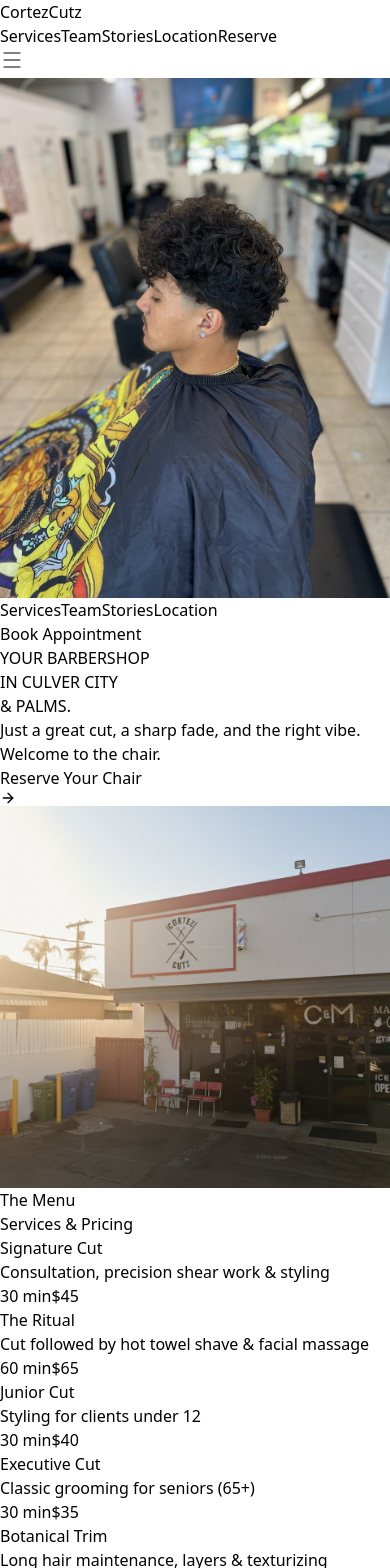
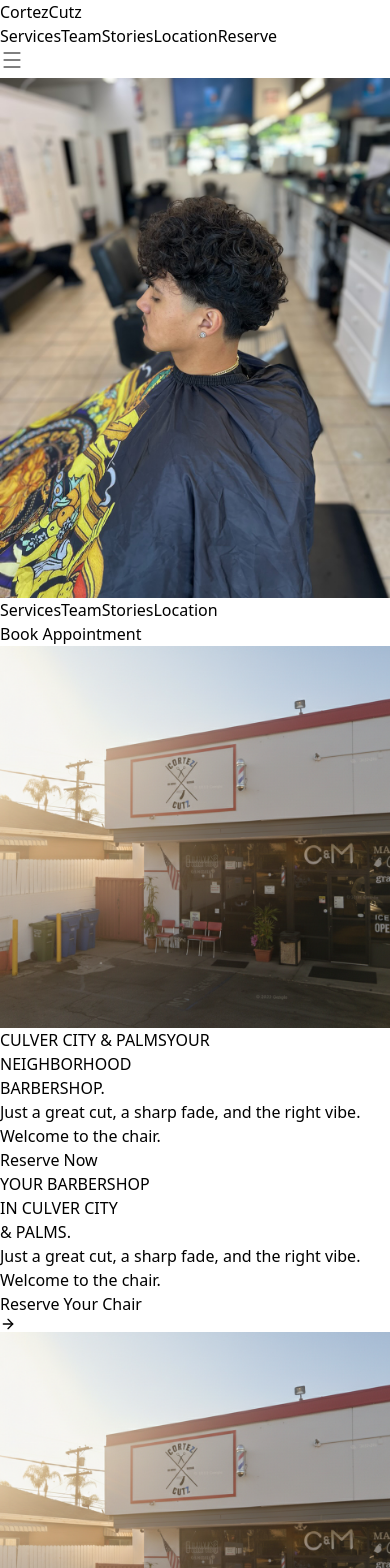
Before and after one commit to RBG-WebDesign/cortezcutz, a React (Vite) app: page / in a window 390 px wide. Shown: the top 1568 px of the page. Built offline with nearby package versions, Linux system fonts and the light colour scheme.

Commit message:
Optimize mobile hero layout

```diff
--- a/src/App.jsx
+++ b/src/App.jsx
@@ -232,7 +232,38 @@ const HomeView = ({ openBooking }) => {
     <div className="animate-in fade-in duration-700">
 
       {/* HERO - EDITORIAL STYLE */}
-      <section id="hero" className="relative min-h-screen flex items-center pt-20 px-6 md:px-12">
+      {/* HERO SECTION */}
+
+      {/* MOBILE HERO (Visible < 768px) */}
+      <section id="hero-mobile" className="md:hidden relative pt-24 pb-12 px-6">
+        <div className="flex flex-col gap-8">
+          <div className="h-[40vh] w-full relative overflow-hidden bg-[#E5E2DD]">
+            <img
+              src="/cortezcutz/images/HeroPhoto.png"
+              alt="Barber"
+              className="w-full h-full object-cover filter grayscale contrast-125"
+            />
+          </div>
+          <div>
+            <h1 className="text-5xl font-light tracking-tighter leading-[1] mb-6 text-stone-900">
+              <span className="text-xl font-bold italic block mb-2 text-stone-500 tracking-normal">CULVER CITY & PALMS</span>
+              YOUR<br />NEIGHBORHOOD<br />BARBERSHOP.
+            </h1>
+            <p className="text-base font-light text-stone-600 mb-8 leading-relaxed">
+              Just a great cut, a sharp fade, and the right vibe. Welcome to the chair.
+            </p>
+            <button
+              onClick={openBooking}
+              className="w-full bg-stone-900 text-white py-4 text-xs font-bold uppercase tracking-[0.2em]"
+            >
+              Reserve Now
+            </button>
+          </div>
+        </div>
+      </section>
+
+      {/* DESKTOP HERO (Visible >= 768px) */}
+      <section id="hero" className="hidden md:flex relative min-h-screen items-center pt-20 px-6 md:px-12">
         <div className="max-w-screen-xl mx-auto w-full grid grid-cols-1 md:grid-cols-12 gap-12 items-center">
 
           {/* Text Content */}
```
